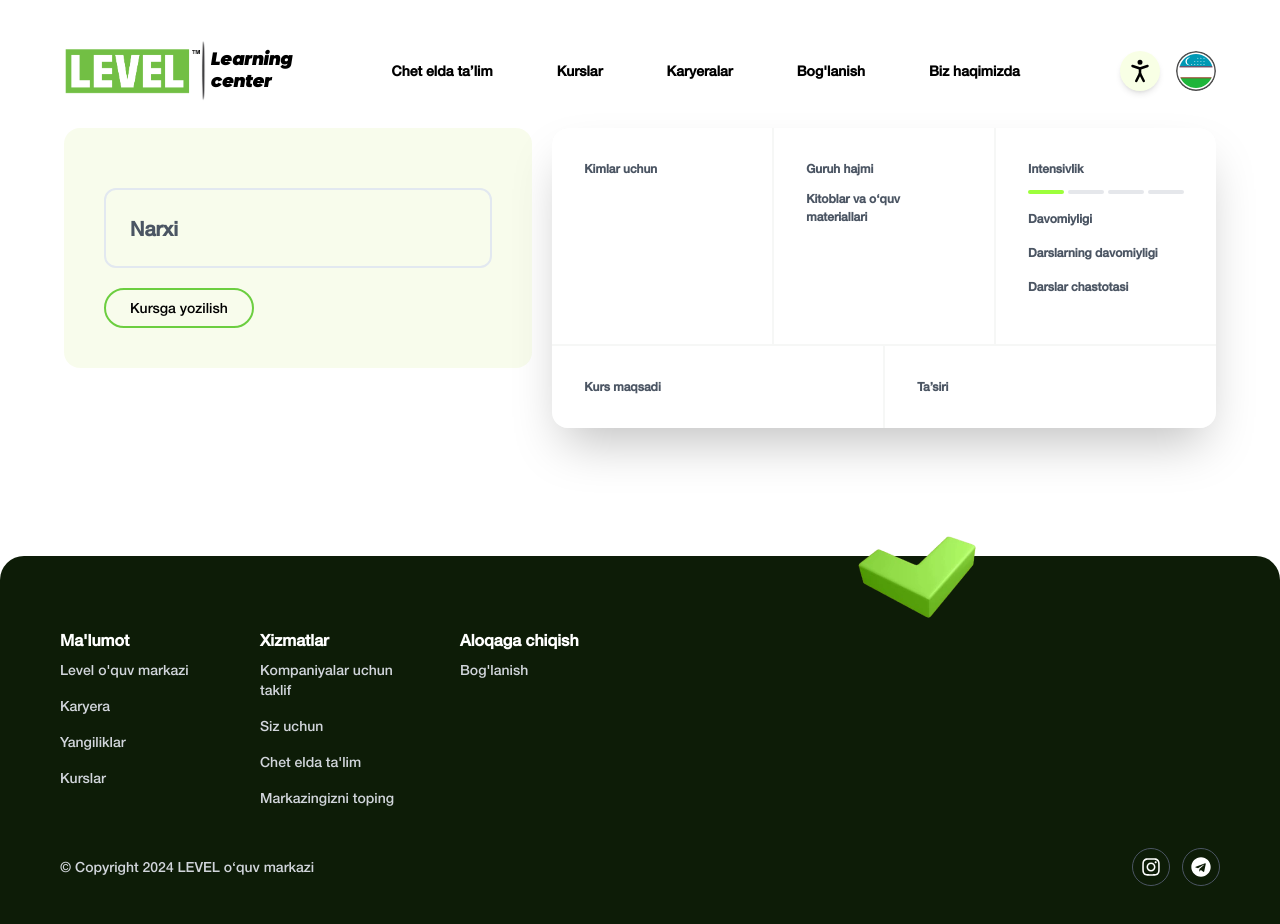
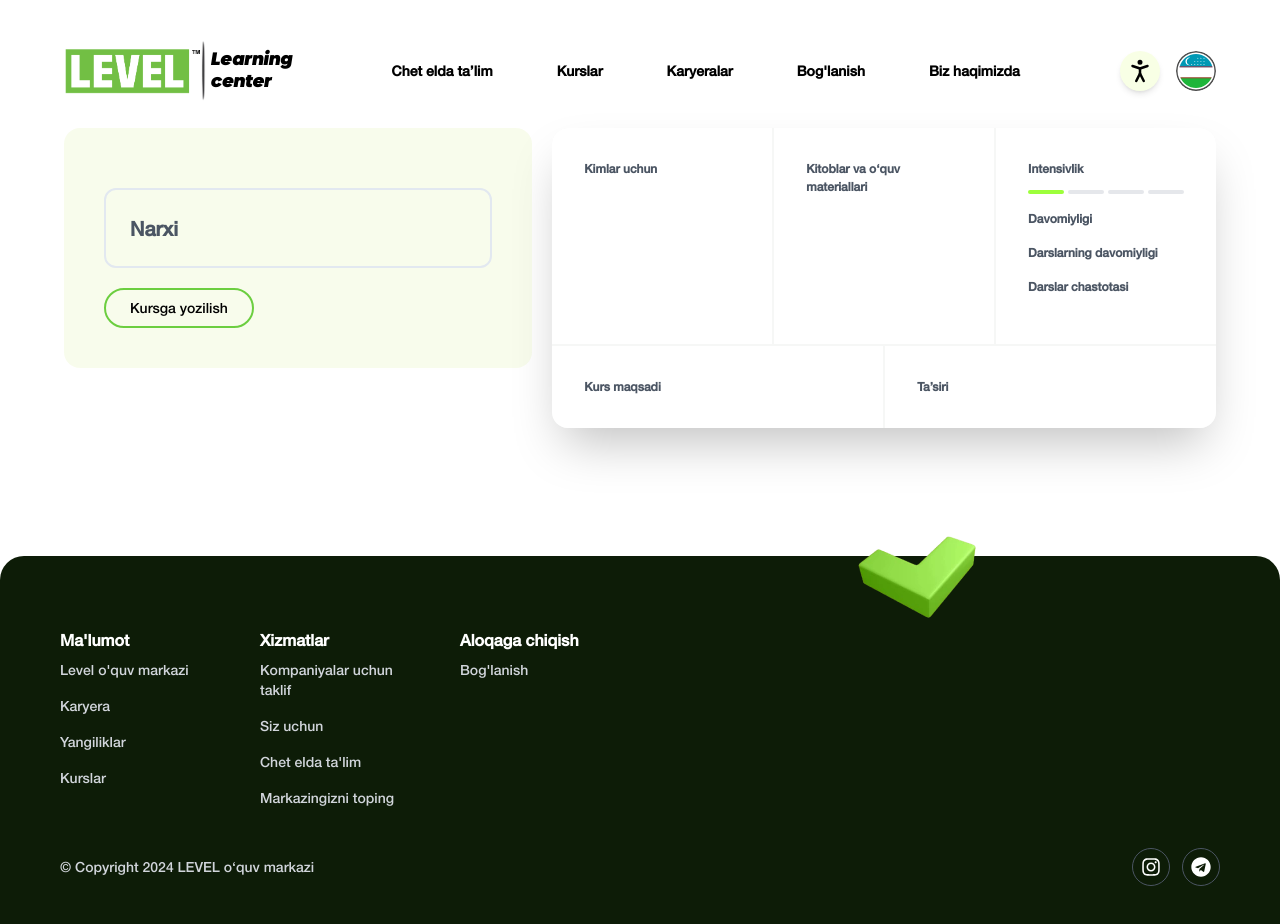
Before and after one commit to tidalu/level-u, a Next.js app: page /classess/1 in a window 1280 px wide. Built offline with nearby package versions, Linux system fonts and the light colour scheme.

Commit message:
refactor: Update lazy loading and image size in page.tsx

```diff
--- a/app/(pages)/(routes)/classess/[className]/page.tsx
+++ b/app/(pages)/(routes)/classess/[className]/page.tsx
@@ -45,7 +45,7 @@ const ClassesDataPage = () => {
           lengthOfClasses: string;
           frequency: string;
           materials: string;
-          group: string;
+          group?: string;
           ageLimit?: string;
         }) => item.name.toLocaleLowerCase() === className.toLocaleLowerCase()
       );
@@ -125,6 +125,7 @@ const ClassesDataPage = () => {
                     </p>
                   </div>
                 )}
+                {classInfo?.match.group && (
                   <div className="mb-3">
                     <div className=" text-gray-600 dark:text-gray-300 text-[12px] font-semibold">
                       {data.classPage.classContainer.groupTitle}
@@ -133,6 +134,7 @@ const ClassesDataPage = () => {
                       {classInfo?.match.group}
                     </p>
                   </div>
+                )}
                 <div className="mb-3">
                   <div className=" text-gray-600 dark:text-gray-300 text-[12px] font-semibold">
                     {data.classPage.classContainer.materialsTitle}
```
Lines whose indentation alone changed are shown as unchanged.
